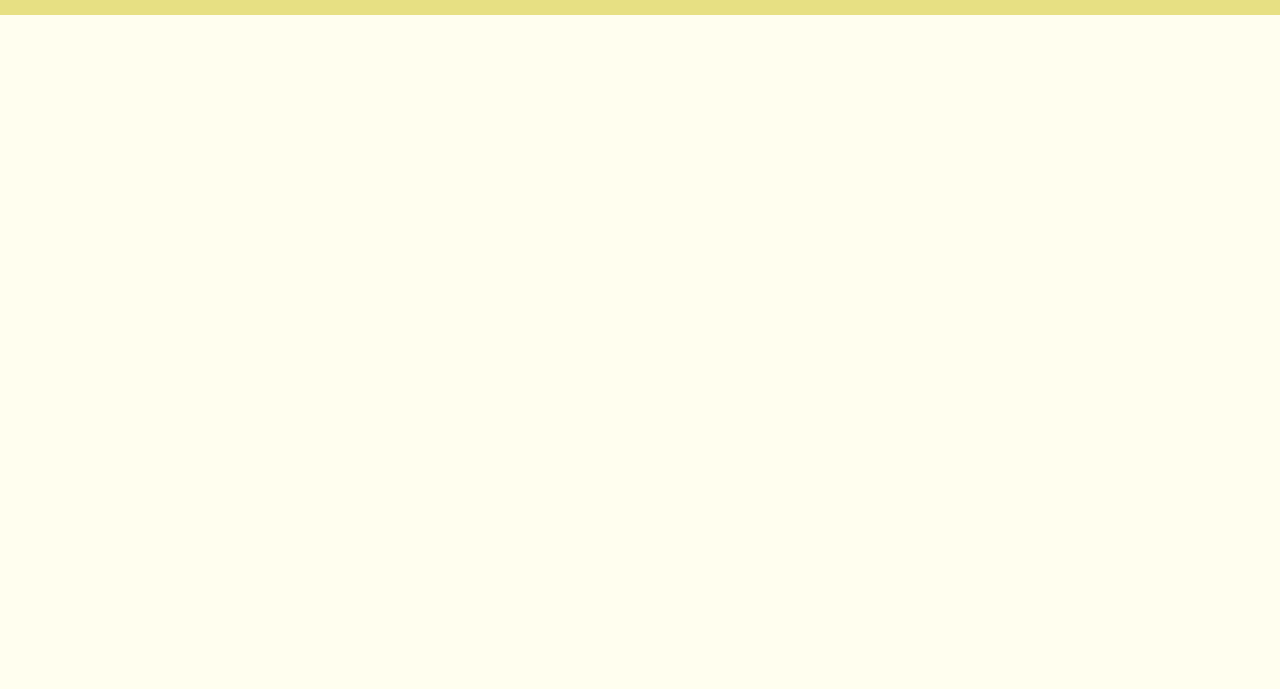
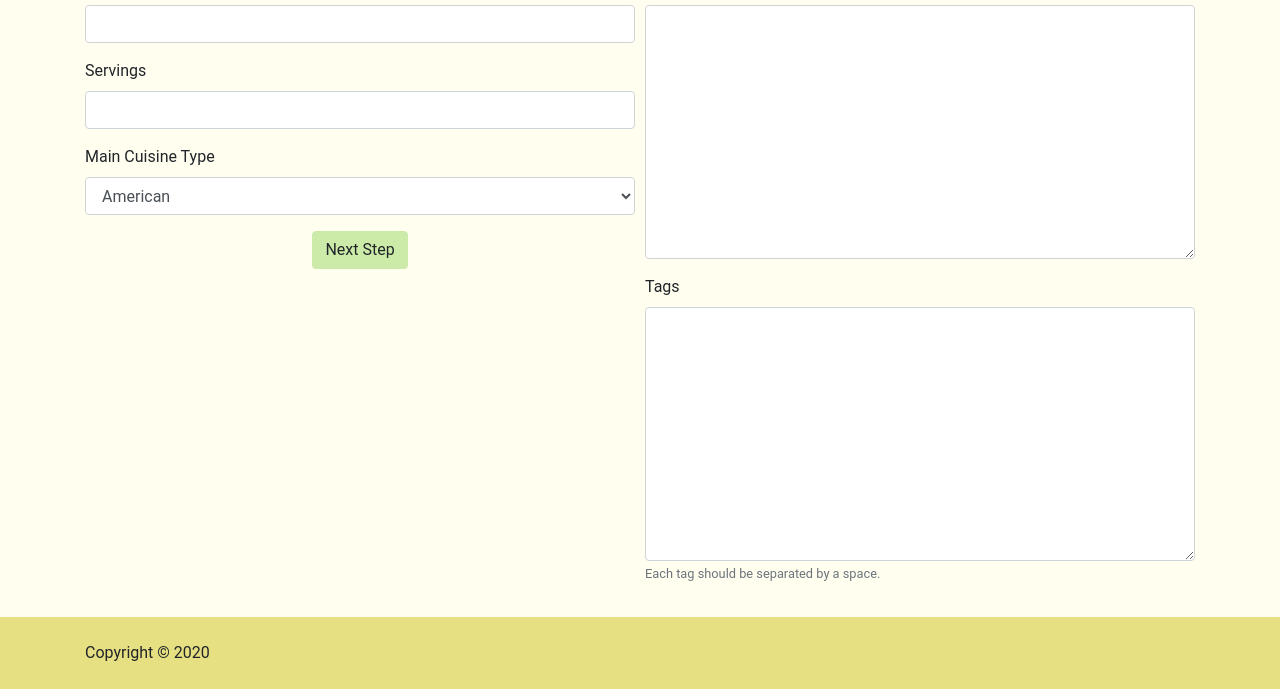
Before and after one commit to Mscizor/CookingRecipes-CCAPDEV, a website: page createrecipe.html in a window 1280 px wide. Shown: the part 138-827 px from the top of the page. Before the commit the page ends 800 px from the top, so only its background shows below. Drawn offline with nearby package versions, Linux system fonts and the light colour scheme.

Commit message:
Add create recipe page, fix navbar

```diff
--- a/assets/css/styles.css
+++ b/assets/css/styles.css
@@ -1,5 +1,8 @@
 body {
   font-family: Roboto, Oxygen, Ubuntu, Cantarell, 'Open Sans', 'Helvetica Neue', sans-serif;
+}
+
+nav + main > .container {
   padding-top: 65px;
 }
 
--- a/createrecipe.html
+++ b/createrecipe.html
@@ -9,6 +9,16 @@
     <script src="https://code.jquery.com/jquery-3.4.1.slim.min.js" integrity="sha384-J6qa4849blE2+poT4WnyKhv5vZF5SrPo0iEjwBvKU7imGFAV0wwj1yYfoRSJoZ+n" crossorigin="anonymous"></script>
     <script src="https://cdn.jsdelivr.net/npm/popper.js@1.16.0/dist/umd/popper.min.js" integrity="sha384-Q6E9RHvbIyZFJoft+2mJbHaEWldlvI9IOYy5n3zV9zzTtmI3UksdQRVvoxMfooAo" crossorigin="anonymous"></script>
     <script src="assets/js/bootstrap.min.js"></script>
+    <style>
+      .row.display-flex {
+        display: flex;
+        flex-wrap: wrap;
+      }
+      .row.display-flex > [class*='col-'] {
+        display: flex;
+        flex-direction: column;
+      }
+    </style>
     <title>Create Recipe</title>
   </head>
 
@@ -43,12 +53,53 @@
       </div>
     </nav>
 
-    <main>
+    <main role="main">
       <div class="container">
+        <form>
+          <h2>Create Recipe</h2>
+          <div class="form-row">
+            <div class="col align-center">
+              <div class="form-group">
+                <label for="input-recipe-name">Input Recipe Name</label>
+                <input type="text" class="form-control" id="input-recipe-name">
               </div>
+              <div class="form-group">
+                <label for="input-servings">Servings</label>
+                <input type="number" min="1" class="form-control" id="input-servings">
+              </div>
+              <div class="form-group">
+                <label for="input-cuisine">Main Cuisine Type</label>
+                <select class="form-control" id="input-cuisine">
+                  <option>American</option>
+                  <option>English</option>
+                  <option>Italian</option>
+                  <option>Japanese</option>
+                  <option>Spanish</option>
+                  <option>Thai</option>
+                  <option>Other</option>
+                </select>
+              </div>
+              <div class="form-group text-center">
+                <button type="submit" class="btn btn-cstm-green">Next Step</button>
+              </div>
+            </div>
+            <div class="col">
+              <div class="form-group">
+                <label for="input-description">Description</label>
+                <textarea class="form-control" id="input-description" cols="30" rows="10"></textarea>
+              </div>
+              <div class="form-group">
+                <label for="input-tags">Tags</label>
+                <textarea class="form-control" id="input-tags" cols="30" rows="10" aria-describedby="tags-help"></textarea>
+                <small id="tags-help" class="text-muted">Each tag should be separated by a space.</small>
+              </div>
+            </div>
+          </div>
+        </form>
+      <!-- TODO: add aria-describedby descriptors using small for accessibility -->
     </main>
 
-    <footer class="page-footer">
+    <footer class="footer">
       <div class="mt-3 p-4 bg-cstm-yellow-darker">
         <div class="container">
           <div id="copyright">
```
Also changed, not shown: recipe/pancakes.html (+1 -1 lines). Lines whose indentation alone changed are shown as unchanged.
